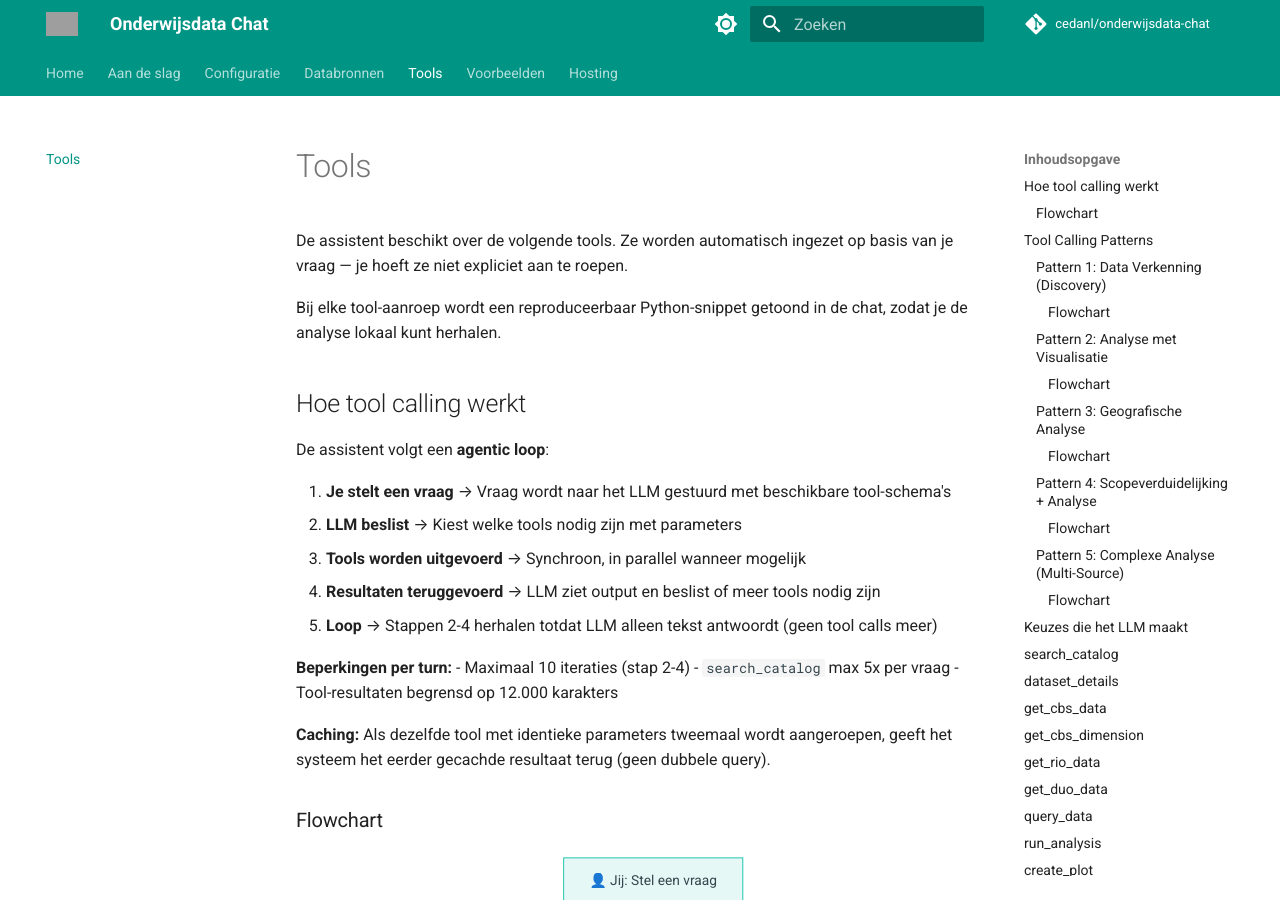
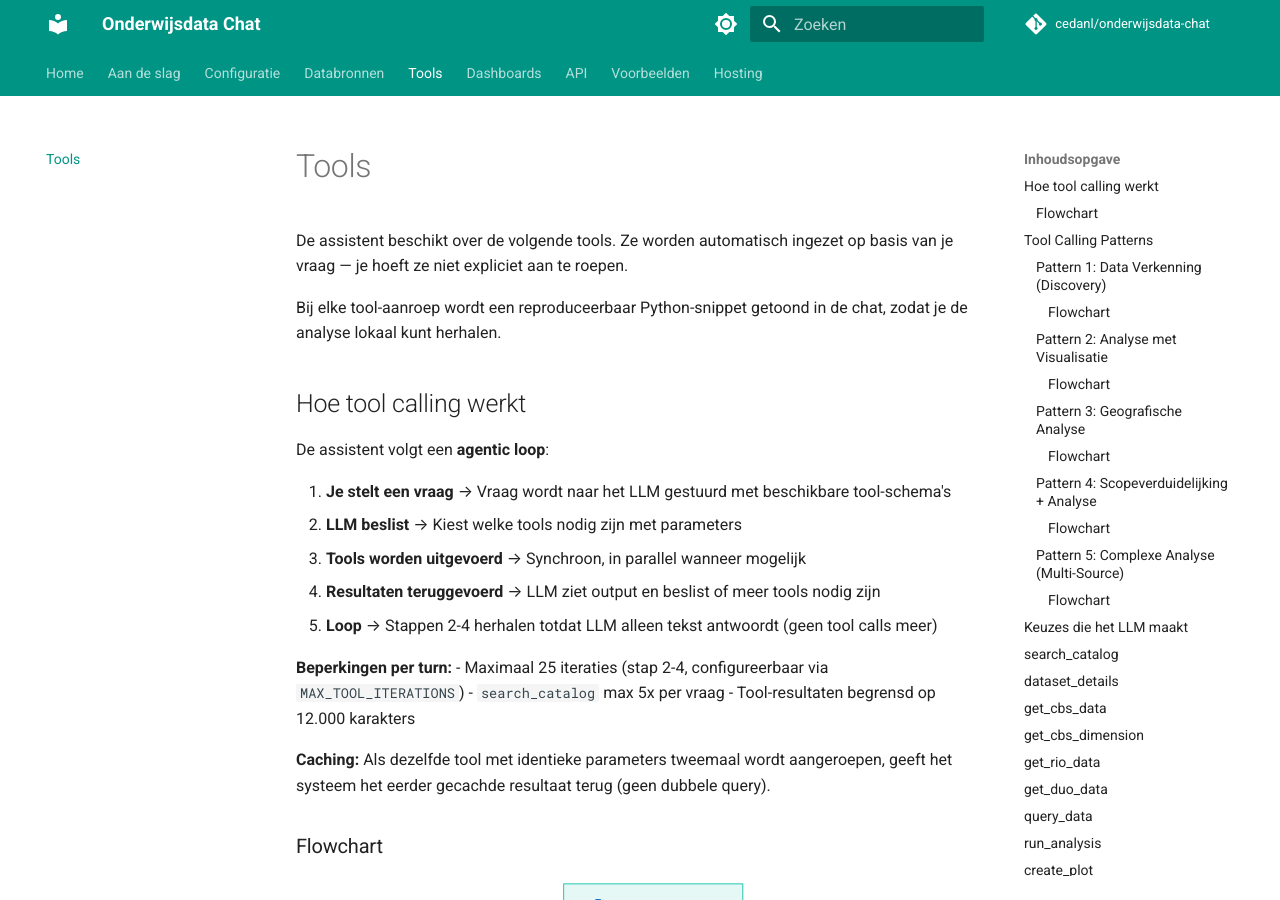
Before and after one commit to cedanl/onderwijsdata-chat, an MkDocs documentation site: the page built from docs/tools.md, in a window 1280 px wide and 900 px high. Built offline with MkDocs 1.6.1 and Material for MkDocs 9.7.7, drawn with Linux system fonts in a browser that asks for light colours; comment, search, counter and statistics services are not loaded; grey boxes are pictures that could not be loaded.

Commit message:
docs: update mkdocs — fix errors, add API & dashboards reference
- Remove broken logo/favicon references (npuls_logo.png missing)
- Fix MAX_TOOL_ITERATIONS default: 100 → 25 (matches code)
- Fix iteration limit in tools.md: 10 → 25
- Fix SQLite filename: chat_history.db → app.db
- Fix pyproject.toml description: add DUO
- Add USER_MODELS and CORS_ORIGINS config docs
- Add api.md with endpoint reference
- Add dashboards.md with dashboard system docs

````diff
--- a/docs/tools.md
+++ b/docs/tools.md
@@ -15,7 +15,7 @@ De assistent volgt een **agentic loop**:
 5. **Loop** → Stappen 2-4 herhalen totdat LLM alleen tekst antwoordt (geen tool calls meer)
 
 **Beperkingen per turn:**
-- Maximaal 10 iteraties (stap 2-4)
+- Maximaal 25 iteraties (stap 2-4, configureerbaar via `MAX_TOOL_ITERATIONS`)
 - `search_catalog` max 5x per vraag
 - Tool-resultaten begrensd op 12.000 karakters
 
@@ -31,7 +31,7 @@ flowchart TD
     Decision1 -->|Nee| FinalAnswer["✓ Geef textantwoord"]
     FinalAnswer --> End["😊 Jij krijgt antwoord + snippet"]
 
-    Decision1 -->|Ja| Iterate["Iteratie 1-10"]
+    Decision1 -->|Ja| Iterate["Iteratie 1-25"]
     Iterate --> CheckLimit["⚙️ Check tool limits<br/>search_catalog ≤5x"]
     CheckLimit --> CheckCache["💾 Cache check:<br/>Call al uit voerd?"]
 
@@ -43,8 +43,8 @@ flowchart TD
     GenerateSnippet --> AddToHistory
 
     AddToHistory --> NextIter{Meer tools<br/>nodig?}
-    NextIter -->|Ja + iteraties < 10| LLM
-    NextIter -->|Ja + iteraties ≥ 10| ErrorMax["❌ Max stappen bereikt"]
+    NextIter -->|Ja + iteraties < 25| LLM
+    NextIter -->|Ja + iteraties ≥ 25| ErrorMax["❌ Max stappen bereikt"]
     ErrorMax --> End
     NextIter -->|Nee| FinalAnswer
 ```
--- a/mkdocs.yml
+++ b/mkdocs.yml
@@ -11,8 +11,7 @@ site_dir: site
 theme:
   name: material
   language: nl
-  logo: assets/npuls_logo.png
-  favicon: assets/npuls_logo.png
+
   palette:
     - media: "(prefers-color-scheme: light)"
       scheme: default
@@ -72,5 +71,7 @@ nav:
     - Providers & modellen: configuratie/providers.md
   - Databronnen: databronnen.md
   - Tools: tools.md
+  - Dashboards: dashboards.md
+  - API: api.md
   - Voorbeelden: voorbeelden/index.md
   - Hosting: hosting.md
--- a/pyproject.toml
+++ b/pyproject.toml
@@ -1,7 +1,7 @@
 [project]
 name = "onderwijsdata-chat"
 version = "1.8.4"
-description = "Chat met open Nederlandse onderwijsdata (CBS + RIO)"
+description = "Chat met open Nederlandse onderwijsdata (CBS, RIO en DUO)"
 requires-python = ">=3.11"
 dependencies = [
     "fastapi>=0.115",
````
Also changed, not shown: docs/api.md (added, +59 -0 lines), docs/configuratie/index.md (+15 -1 lines), docs/dashboards.md (added, +48 -0 lines), docs/hosting.md (+3 -3 lines).
